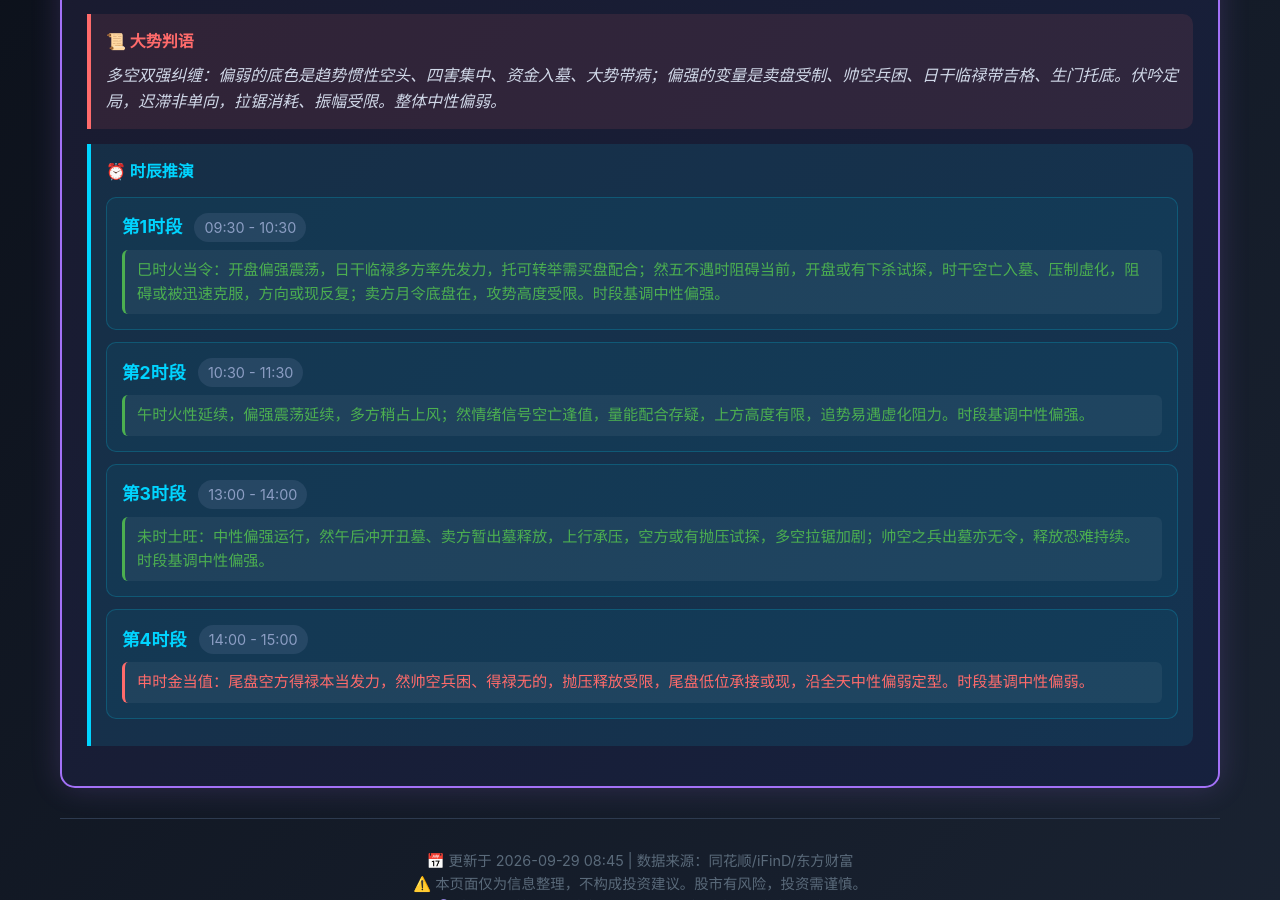
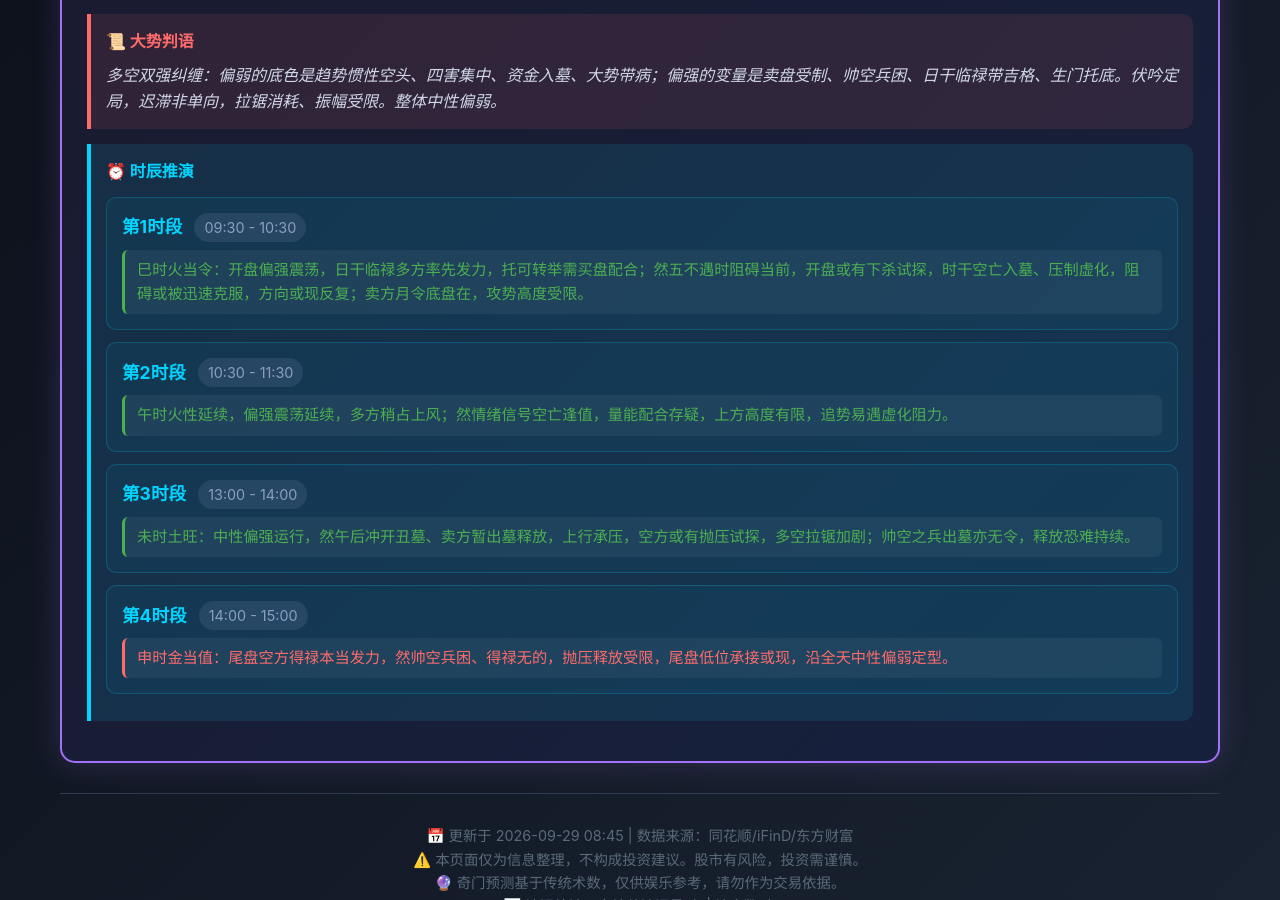
Before and after one commit to xiaoyi0319a/yixue-dashboard, a Jekyll site: the page index.html, which Jekyll copies as it is, in a window 1280 px wide and 900 px high, scrolled down 501 px. Built offline with Jekyll 4.4.1, drawn with Linux system fonts in a browser that asks for light colours; comment, search, counter and statistics services are not loaded.

Commit message:
fix: 删除时辰卡片末尾统一模板句"时段基调中性偏强/偏弱"（4处，老师09-29反馈——千篇一律无信息量）

```diff
--- a/index.html
+++ b/index.html
@@ -37,28 +37,28 @@
                         <span class="time-name">第1时段</span>
                         <span class="time-range">09:30 - 10:30</span>
                     </div>
-                    <div class="time-verdict up">巳时火当令：开盘偏强震荡，日干临禄多方率先发力，托可转举需买盘配合；然五不遇时阻碍当前，开盘或有下杀试探，时干空亡入墓、压制虚化，阻碍或被迅速克服，方向或现反复；卖方月令底盘在，攻势高度受限。时段基调中性偏强。</div>
+                    <div class="time-verdict up">巳时火当令：开盘偏强震荡，日干临禄多方率先发力，托可转举需买盘配合；然五不遇时阻碍当前，开盘或有下杀试探，时干空亡入墓、压制虚化，阻碍或被迅速克服，方向或现反复；卖方月令底盘在，攻势高度受限。</div>
                 </div>
                 <div class="time-slot">
                     <div class="time-header">
                         <span class="time-name">第2时段</span>
                         <span class="time-range">10:30 - 11:30</span>
                     </div>
-                    <div class="time-verdict up">午时火性延续，偏强震荡延续，多方稍占上风；然情绪信号空亡逢值，量能配合存疑，上方高度有限，追势易遇虚化阻力。时段基调中性偏强。</div>
+                    <div class="time-verdict up">午时火性延续，偏强震荡延续，多方稍占上风；然情绪信号空亡逢值，量能配合存疑，上方高度有限，追势易遇虚化阻力。</div>
                 </div>
                 <div class="time-slot">
                     <div class="time-header">
                         <span class="time-name">第3时段</span>
                         <span class="time-range">13:00 - 14:00</span>
                     </div>
-                    <div class="time-verdict up">未时土旺：中性偏强运行，然午后冲开丑墓、卖方暂出墓释放，上行承压，空方或有抛压试探，多空拉锯加剧；帅空之兵出墓亦无令，释放恐难持续。时段基调中性偏强。</div>
+                    <div class="time-verdict up">未时土旺：中性偏强运行，然午后冲开丑墓、卖方暂出墓释放，上行承压，空方或有抛压试探，多空拉锯加剧；帅空之兵出墓亦无令，释放恐难持续。</div>
                 </div>
                 <div class="time-slot">
                     <div class="time-header">
                         <span class="time-name">第4时段</span>
                         <span class="time-range">14:00 - 15:00</span>
                     </div>
-                    <div class="time-verdict down">申时金当值：尾盘空方得禄本当发力，然帅空兵困、得禄无的，抛压释放受限，尾盘低位承接或现，沿全天中性偏弱定型。时段基调中性偏弱。</div>
+                    <div class="time-verdict down">申时金当值：尾盘空方得禄本当发力，然帅空兵困、得禄无的，抛压释放受限，尾盘低位承接或现，沿全天中性偏弱定型。</div>
                 </div>
             </div>
         </div>
```
